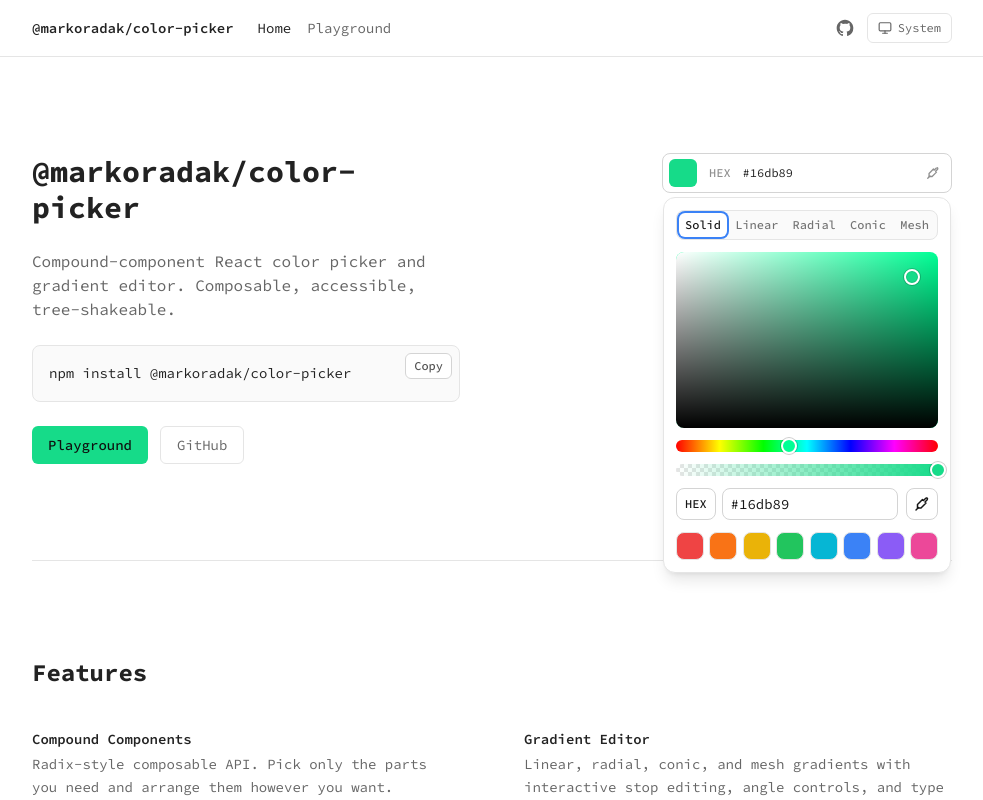
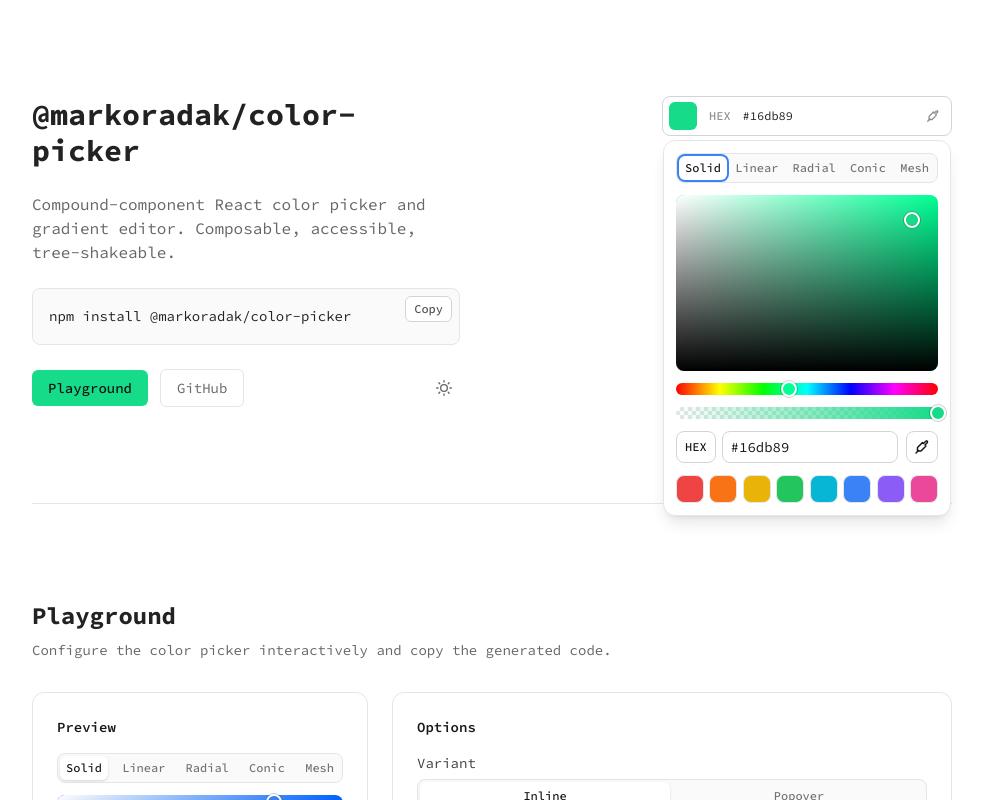
Before and after one commit to markoradak/color-picker, a Next.js app in the folder apps/web/: page / in a window 1280 px wide. Shown: the top 800 px of the page, without its empty margins (148-1131 px from the left). Built offline with nearby package versions, Linux system fonts and the light colour scheme.

Commit message:
feat: add theme toggle component for light/dark mode switching

```diff
--- a/apps/web/app/layout.tsx
+++ b/apps/web/app/layout.tsx
@@ -1,7 +1,6 @@
 import type { Metadata } from "next";
 import "./globals.css";
 import { ThemeProvider } from "./theme-provider";
-import { Nav } from "./nav";
 
 export const metadata: Metadata = {
   title: "@markoradak/color-picker",
@@ -32,8 +31,7 @@
             __html: `
               (function() {
                 try {
-                  var theme = localStorage.getItem('theme');
-                  var dark = theme === 'dark' || (!theme || theme === 'system') && window.matchMedia('(prefers-color-scheme: dark)').matches;
+                  var dark = window.matchMedia('(prefers-color-scheme: dark)').matches;
                   if (dark) document.documentElement.classList.add('dark');
                 } catch(e) {}
               })();
@@ -43,7 +41,6 @@
       </head>
       <body className="min-h-screen bg-white text-[#222] antialiased dark:bg-[#0f0f0f] dark:text-white">
         <ThemeProvider>
-          <Nav />
           {children}
         </ThemeProvider>
       </body>
--- a/apps/web/app/nav.tsx
+++ /dev/null
@@ -1,138 +0,0 @@
-"use client";
-
-import Link from "next/link";
-import { usePathname } from "next/navigation";
-import { useTheme } from "./theme-provider";
-
-export function Nav() {
-  const pathname = usePathname();
-  const { theme, setTheme } = useTheme();
-
-  const cycleTheme = () => {
-    const order: Array<"light" | "dark" | "system"> = [
-      "light",
-      "dark",
-      "system",
-    ];
-    const idx = order.indexOf(theme);
-    setTheme(order[(idx + 1) % order.length]!);
-  };
-
-  const themeLabel =
-    theme === "light" ? "Light" : theme === "dark" ? "Dark" : "System";
-
-  return (
-    <nav className="sticky top-0 z-50 border-b border-[#e5e5e5] bg-white/80 backdrop-blur-md dark:border-[#2a2a2a] dark:bg-[#0f0f0f]/80">
-      <div className="mx-auto flex h-14 max-w-[1000px] items-center justify-between px-6 md:px-10">
-        <div className="flex items-center gap-6">
-          <Link
-            href="/"
-            className="text-sm font-semibold text-[#222] transition-colors hover:text-accent dark:text-white dark:hover:text-accent"
-          >
-            @markoradak/color-picker
-          </Link>
-          <div className="flex items-center gap-4">
-            <Link
-              href="/"
-              className={`text-sm transition-colors ${
-                pathname === "/"
-                  ? "text-[#222] dark:text-white"
-                  : "text-[#666] hover:text-accent"
-              }`}
-            >
-              Home
-            </Link>
-            <Link
-              href="/playground"
-              className={`text-sm transition-colors ${
-                pathname === "/playground"
-                  ? "text-[#222] dark:text-white"
-                  : "text-[#666] hover:text-accent"
-              }`}
-            >
-              Playground
-            </Link>
-          </div>
-        </div>
-        <div className="flex items-center gap-3">
-          <a
-            href="https://github.com/markoradak/color-picker"
-            target="_blank"
-            rel="noopener noreferrer"
-            className="text-[#666] transition-colors hover:text-accent"
-            aria-label="GitHub repository"
-          >
-            <svg
-              className="h-5 w-5"
-              viewBox="0 0 24 24"
-              fill="currentColor"
-              aria-hidden="true"
-            >
-              <path d="M12 2C6.477 2 2 6.484 2 12.017c0 4.425 2.865 8.18 6.839 9.504.5.092.682-.217.682-.483 0-.237-.008-.868-.013-1.703-2.782.605-3.369-1.343-3.369-1.343-.454-1.158-1.11-1.466-1.11-1.466-.908-.62.069-.608.069-.608 1.003.07 1.531 1.032 1.531 1.032.892 1.53 2.341 1.088 2.91.832.092-.647.35-1.088.636-1.338-2.22-.253-4.555-1.113-4.555-4.951 0-1.093.39-1.988 1.029-2.688-.103-.253-.446-1.272.098-2.65 0 0 .84-.27 2.75 1.026A9.564 9.564 0 0112 6.844c.85.004 1.705.115 2.504.337 1.909-1.296 2.747-1.027 2.747-1.027.546 1.379.202 2.398.1 2.651.64.7 1.028 1.595 1.028 2.688 0 3.848-2.339 4.695-4.566 4.943.359.309.678.92.678 1.855 0 1.338-.012 2.419-.012 2.747 0 .268.18.58.688.482A10.019 10.019 0 0022 12.017C22 6.484 17.522 2 12 2z" />
-            </svg>
-          </a>
-          <button
-            type="button"
-            onClick={cycleTheme}
-            className="flex items-center gap-1.5 rounded-md border border-[#e5e5e5] px-2.5 py-1.5 text-xs text-[#666] transition-colors hover:text-accent dark:border-[#2a2a2a]"
-            aria-label={`Current theme: ${themeLabel}. Click to change.`}
-          >
-            {theme === "light" && (
-              <svg
-                className="h-3.5 w-3.5"
-                viewBox="0 0 24 24"
-                fill="none"
-                stroke="currentColor"
-                strokeWidth="2"
-                strokeLinecap="round"
-                strokeLinejoin="round"
-                aria-hidden="true"
-              >
-                <circle cx="12" cy="12" r="5" />
-                <line x1="12" y1="1" x2="12" y2="3" />
-                <line x1="12" y1="21" x2="12" y2="23" />
-                <line x1="4.22" y1="4.22" x2="5.64" y2="5.64" />
-                <line x1="18.36" y1="18.36" x2="19.78" y2="19.78" />
-                <line x1="1" y1="12" x2="3" y2="12" />
-                <line x1="21" y1="12" x2="23" y2="12" />
-                <line x1="4.22" y1="19.78" x2="5.64" y2="18.36" />
-                <line x1="18.36" y1="5.64" x2="19.78" y2="4.22" />
-              </svg>
-            )}
-            {theme === "dark" && (
-              <svg
-                className="h-3.5 w-3.5"
-                viewBox="0 0 24 24"
-                fill="none"
-                stroke="currentColor"
-                strokeWidth="2"
-                strokeLinecap="round"
-                strokeLinejoin="round"
-                aria-hidden="true"
-              >
-                <path d="M21 12.79A9 9 0 1111.21 3 7 7 0 0021 12.79z" />
-              </svg>
-            )}
-            {theme === "system" && (
-              <svg
-                className="h-3.5 w-3.5"
-                viewBox="0 0 24 24"
-                fill="none"
-                stroke="currentColor"
-                strokeWidth="2"
-                strokeLinecap="round"
-                strokeLinejoin="round"
-                aria-hidden="true"
-              >
-                <rect x="2" y="3" width="20" height="14" rx="2" ry="2" />
-                <line x1="8" y1="21" x2="16" y2="21" />
-                <line x1="12" y1="17" x2="12" y2="21" />
-              </svg>
-            )}
-            {themeLabel}
-          </button>
-        </div>
-      </div>
-    </nav>
-  );
-}
--- a/apps/web/app/page.tsx
+++ b/apps/web/app/page.tsx
@@ -1,5 +1,7 @@
 import { HeroDemo } from "./hero-demo";
 import { CodeBlock } from "./code-block";
+import { ThemeToggle } from "./theme-toggle";
+import { PlaygroundClient } from "./playground/playground-client";
 
 const INSTALL_CODE = `npm install @markoradak/color-picker`;
 
@@ -209,9 +211,9 @@
 
           <CodeBlock code={INSTALL_CODE} language="bash" />
 
-          <div className="flex gap-3">
+          <div className="flex items-center gap-3">
             <a
-              href="/playground"
+              href="#playground"
               className="inline-flex items-center rounded-md bg-accent px-4 py-2 text-sm font-medium text-[#0f0f0f] transition-opacity hover:opacity-90"
             >
               Playground
@@ -224,12 +226,25 @@
             >
               GitHub
             </a>
+            <span className="ml-auto">
+              <ThemeToggle />
+            </span>
           </div>
         </div>
 
         <div className="flex justify-center lg:justify-end">
           <HeroDemo />
         </div>
+      </section>
+
+      {/* Playground */}
+      <hr className="border-[#e5e5e5] dark:border-[#2a2a2a]" />
+      <section id="playground" className="py-16 sm:py-24">
+        <h2 className="mb-2 text-xl font-bold sm:text-2xl">Playground</h2>
+        <p className="mb-8 text-sm text-[#666]">
+          Configure the color picker interactively and copy the generated code.
+        </p>
+        <PlaygroundClient />
       </section>
 
       {/* Features */}
--- a/apps/web/app/playground/page.tsx
+++ /dev/null
@@ -1,17 +0,0 @@
-import { PlaygroundClient } from "./playground-client";
-
-export default function PlaygroundPage() {
-  return (
-    <main className="mx-auto max-w-5xl px-4 py-8 sm:px-6 sm:py-12">
-      <div className="mb-8">
-        <h1 className="text-2xl font-bold tracking-tight text-neutral-900 dark:text-neutral-100 sm:text-3xl">
-          Playground
-        </h1>
-        <p className="mt-2 text-neutral-600 dark:text-neutral-400">
-          Configure the color picker interactively and copy the generated code.
-        </p>
-      </div>
-      <PlaygroundClient />
-    </main>
-  );
-}
--- a/apps/web/app/playground/playground-client.tsx
+++ b/apps/web/app/playground/playground-client.tsx
@@ -74,7 +74,7 @@
         onClick={() => onChange(!checked)}
         className={`relative mt-0.5 inline-flex h-5 w-9 shrink-0 cursor-pointer items-center rounded-full transition-colors ${
           checked
-            ? "bg-blue-500"
+            ? "bg-[#16db89]"
             : "bg-neutral-300 dark:bg-neutral-600"
         }`}
       >
@@ -248,7 +248,7 @@
   return (
     <div className="flex flex-col gap-8">
       {/* Top: Preview + Options side by side */}
-      <div className="grid gap-6 sm:grid-cols-[minmax(0,_18rem)_1fr]">
+      <div className="grid gap-6 sm:grid-cols-[minmax(0,_21rem)_1fr]">
         {/* Preview */}
         <div className="rounded-xl border border-neutral-200 bg-white p-4 dark:border-neutral-700 dark:bg-neutral-900 sm:p-6">
           <h2 className="mb-4 text-sm font-semibold text-neutral-900 dark:text-neutral-100">
@@ -366,7 +366,7 @@
           </h2>
         </div>
         <div className="relative">
-          <pre className="max-h-[600px] overflow-auto rounded-lg border border-neutral-200 bg-neutral-50 p-4 text-xs leading-relaxed dark:border-neutral-700 dark:bg-neutral-800">
+          <pre className="overflow-auto rounded-lg border border-neutral-200 bg-neutral-50 p-4 text-xs leading-relaxed dark:border-neutral-700 dark:bg-neutral-800">
             <code className="font-mono text-neutral-800 dark:text-neutral-200">
               {generatedCode}
             </code>
--- a/apps/web/app/theme-provider.tsx
+++ b/apps/web/app/theme-provider.tsx
@@ -1,12 +1,11 @@
 "use client";
 
-import { createContext, useCallback, useContext, useEffect, useState } from "react";
+import { createContext, useCallback, useContext, useEffect, useState, useSyncExternalStore } from "react";
 
-type Theme = "light" | "dark" | "system";
+type Theme = "light" | "dark";
 
 interface ThemeContextValue {
   theme: Theme;
-  resolvedTheme: "light" | "dark";
   setTheme: (theme: Theme) => void;
 }
 
@@ -20,54 +19,45 @@
   return ctx;
 }
 
-function getSystemTheme(): "light" | "dark" {
-  if (typeof window === "undefined") return "light";
-  return window.matchMedia("(prefers-color-scheme: dark)").matches
-    ? "dark"
-    : "light";
+const mq =
+  typeof window !== "undefined"
+    ? window.matchMedia("(prefers-color-scheme: dark)")
+    : null;
+
+function subscribe(cb: () => void) {
+  mq?.addEventListener("change", cb);
+  return () => mq?.removeEventListener("change", cb);
+}
+
+function getSnapshot(): Theme {
+  return mq?.matches ? "dark" : "light";
+}
+
+function getServerSnapshot(): Theme {
+  return "light";
 }
 
 export function ThemeProvider({ children }: { children: React.ReactNode }) {
-  const [theme, setThemeState] = useState<Theme>("system");
-  const [resolvedTheme, setResolvedTheme] = useState<"light" | "dark">("light");
+  const systemTheme = useSyncExternalStore(subscribe, getSnapshot, getServerSnapshot);
+  const [override, setOverride] = useState<Theme | null>(null);
 
-  const applyTheme = useCallback((t: Theme) => {
-    const resolved = t === "system" ? getSystemTheme() : t;
-    setResolvedTheme(resolved);
-    document.documentElement.classList.toggle("dark", resolved === "dark");
+  // Reset override when system theme changes
+  useEffect(() => {
+    setOverride(null);
+  }, [systemTheme]);
+
+  const theme = override ?? systemTheme;
+
+  useEffect(() => {
+    document.documentElement.classList.toggle("dark", theme === "dark");
+  }, [theme]);
+
+  const setTheme = useCallback((t: Theme) => {
+    setOverride(t);
   }, []);
 
-  const setTheme = useCallback(
-    (t: Theme) => {
-      setThemeState(t);
-      localStorage.setItem("theme", t);
-      applyTheme(t);
-    },
-    [applyTheme]
-  );
-
-  // Initialize on mount
-  useEffect(() => {
-    const stored = localStorage.getItem("theme") as Theme | null;
-    const initial = stored ?? "system";
-    setThemeState(initial);
-    applyTheme(initial);
-  }, [applyTheme]);
-
-  // Listen for system theme changes
-  useEffect(() => {
-    const mq = window.matchMedia("(prefers-color-scheme: dark)");
-    const handler = () => {
-      if (theme === "system") {
-        applyTheme("system");
-      }
-    };
-    mq.addEventListener("change", handler);
-    return () => mq.removeEventListener("change", handler);
-  }, [theme, applyTheme]);
-
   return (
-    <ThemeContext.Provider value={{ theme, resolvedTheme, setTheme }}>
+    <ThemeContext.Provider value={{ theme, setTheme }}>
       {children}
     </ThemeContext.Provider>
   );
--- /dev/null
+++ b/apps/web/app/theme-toggle.tsx
@@ -0,0 +1,86 @@
+"use client";
+
+import { useEffect, useState } from "react";
+import { useTheme } from "./theme-provider";
+
+export function ThemeToggle() {
+  const { theme, setTheme } = useTheme();
+  const [mounted, setMounted] = useState(false);
+
+  useEffect(() => {
+    setMounted(true);
+  }, []);
+
+  const toggleTheme = () => {
+    setTheme(theme === "light" ? "dark" : "light");
+  };
+
+  if (!mounted) {
+    return (
+      <div className="flex h-8 w-8 items-center justify-center">
+        <svg
+          className="h-4 w-4 animate-spin text-[#999]"
+          viewBox="0 0 24 24"
+          fill="none"
+          aria-hidden="true"
+        >
+          <circle
+            cx="12"
+            cy="12"
+            r="10"
+            stroke="currentColor"
+            strokeWidth="2.5"
+            strokeLinecap="round"
+            strokeDasharray="50"
+            strokeDashoffset="15"
+          />
+        </svg>
+      </div>
+    );
+  }
+
+  return (
+    <button
+      type="button"
+      onClick={toggleTheme}
+      className="flex h-8 w-8 items-center justify-center text-[#666] transition-colors hover:text-accent"
+      aria-label={`Switch to ${theme === "light" ? "dark" : "light"} mode`}
+    >
+      {theme === "light" ? (
+        <svg
+          className="h-4 w-4"
+          viewBox="0 0 24 24"
+          fill="none"
+          stroke="currentColor"
+          strokeWidth="2"
+          strokeLinecap="round"
+          strokeLinejoin="round"
+          aria-hidden="true"
+        >
+          <circle cx="12" cy="12" r="5" />
+          <line x1="12" y1="1" x2="12" y2="3" />
+          <line x1="12" y1="21" x2="12" y2="23" />
+          <line x1="4.22" y1="4.22" x2="5.64" y2="5.64" />
+          <line x1="18.36" y1="18.36" x2="19.78" y2="19.78" />
+          <line x1="1" y1="12" x2="3" y2="12" />
+          <line x1="21" y1="12" x2="23" y2="12" />
+          <line x1="4.22" y1="19.78" x2="5.64" y2="18.36" />
+          <line x1="18.36" y1="5.64" x2="19.78" y2="4.22" />
+        </svg>
+      ) : (
+        <svg
+          className="h-4 w-4"
+          viewBox="0 0 24 24"
+          fill="none"
+          stroke="currentColor"
+          strokeWidth="2"
+          strokeLinecap="round"
+          strokeLinejoin="round"
+          aria-hidden="true"
+        >
+          <path d="M21 12.79A9 9 0 1111.21 3 7 7 0 0021 12.79z" />
+        </svg>
+      )}
+    </button>
+  );
+}
```
Also changed, not shown: 1 other file (tests, documents, lock files or other folders).
